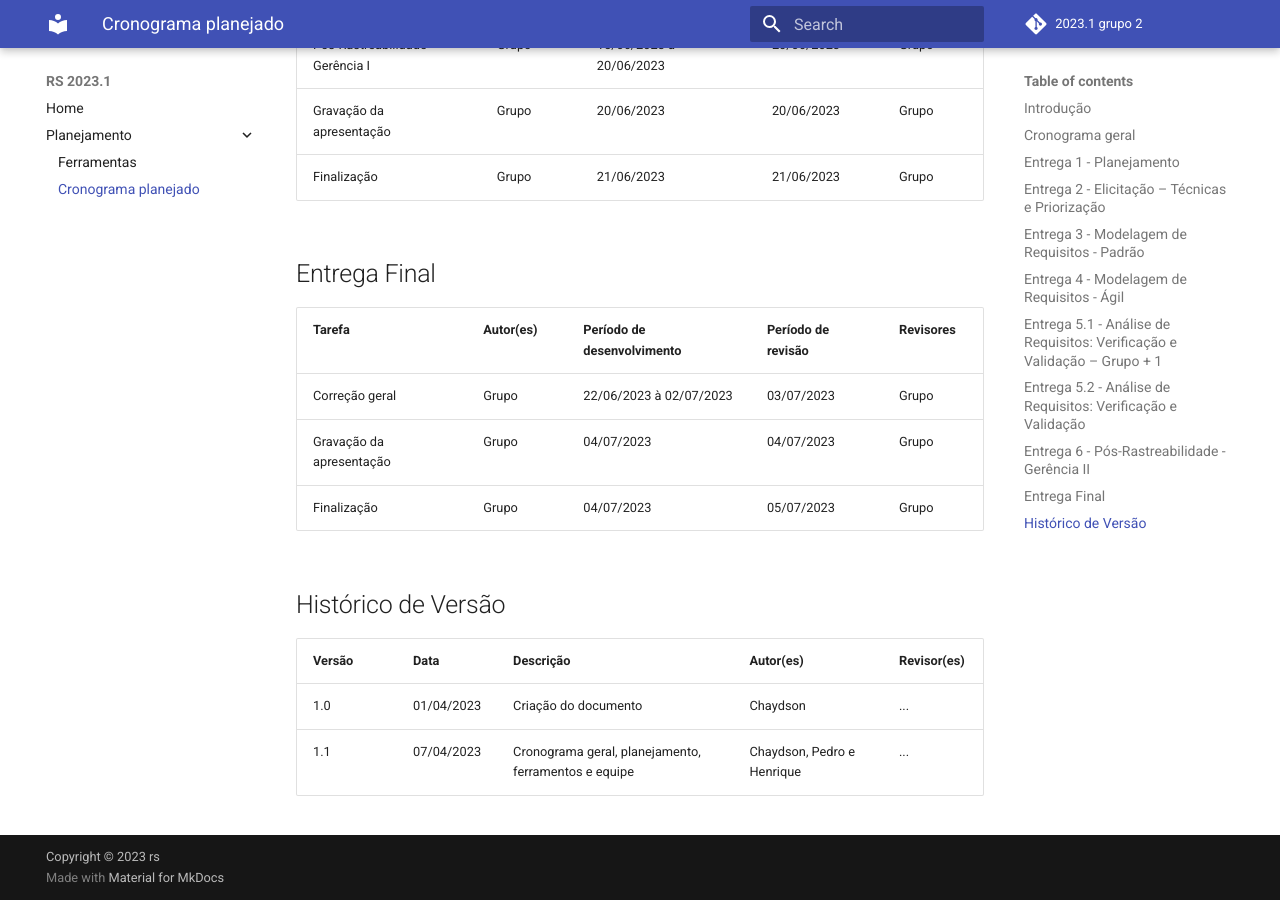
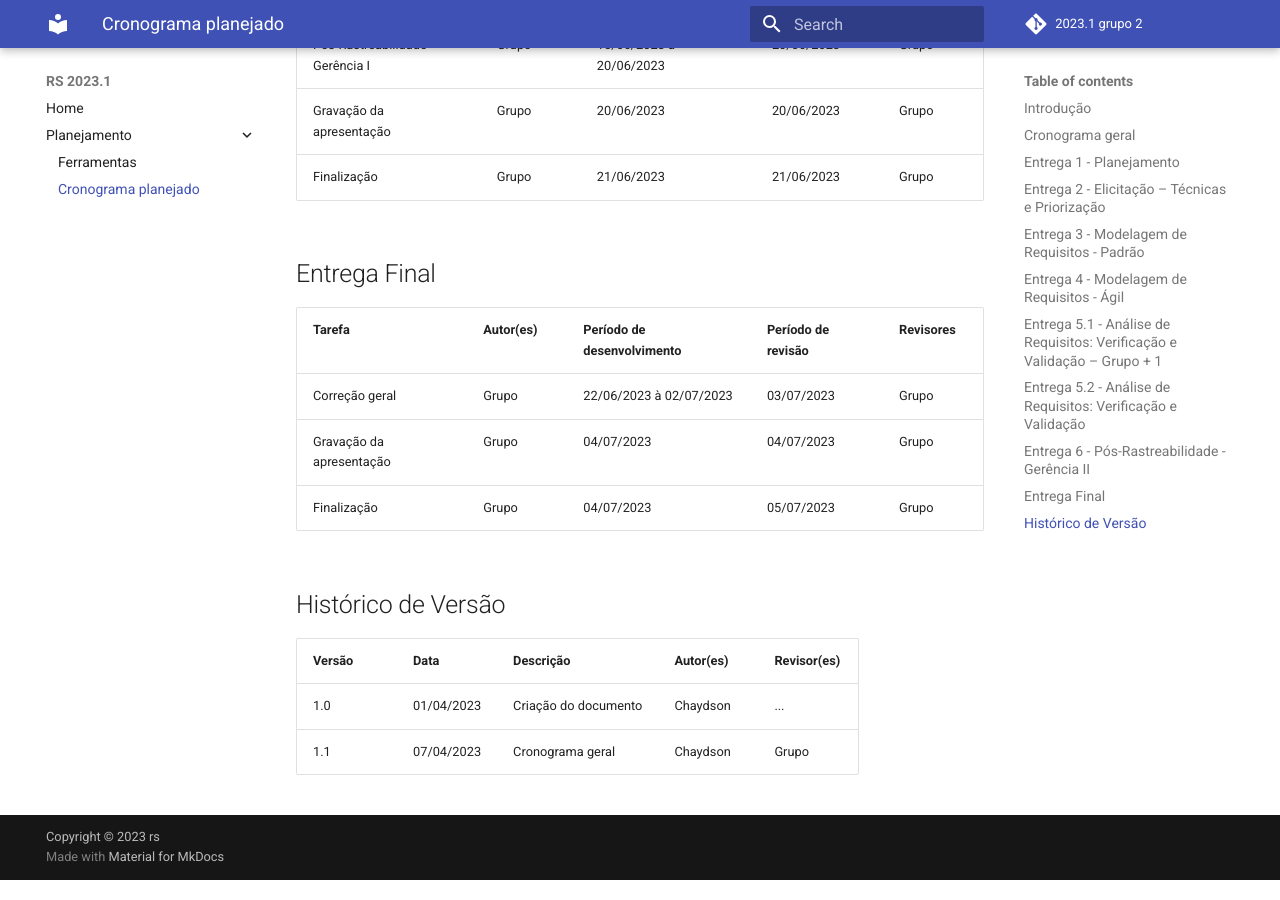
Before and after one commit to Requisitos-de-Software/2023.1-Booking, an MkDocs documentation site: the page built from docs/planejamento/cronograma.md, in a window 1280 px wide and 900 px high, scrolled down 4110 px. Built offline with MkDocs 1.6.1 and Material for MkDocs 9.7.7, drawn with Linux system fonts in a browser that asks for light colours; comment, search, counter and statistics services are not loaded.

Commit message:
arrumando versão

```diff
--- a/docs/planejamento/cronograma.md
+++ b/docs/planejamento/cronograma.md
@@ -92,4 +92,4 @@ Tabela 2 - Cronograma da entrega 1.
 | Versão | Data       | Descrição            | Autor(es) | Revisor(es) |
 |--------|------------|----------------------|-----------|-------------|
 | 1.0    | 01/04/2023 | Criação do documento | Chaydson  | ...         |
-| 1.1    | 07/04/2023 | Cronograma geral, planejamento, ferramentos e equipe  | Chaydson, Pedro e Henrique     | ...         |
+| 1.1    | 07/04/2023 | Cronograma geral     | Chaydson  | Grupo        |
```
